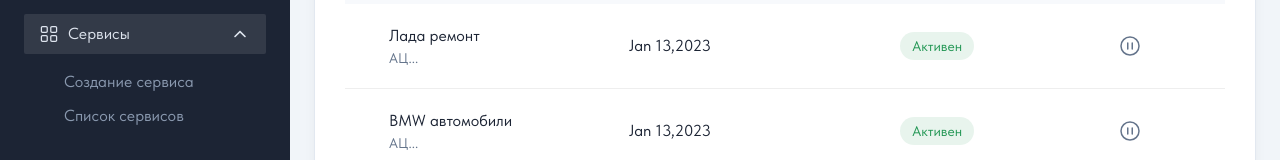
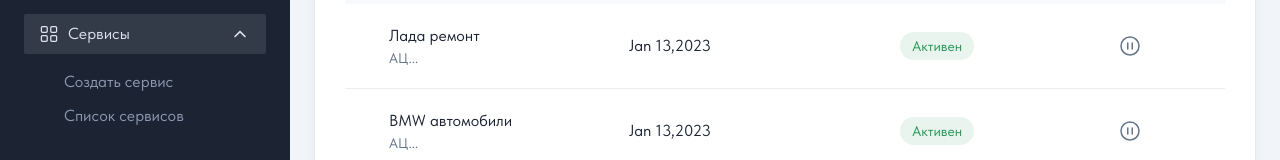
Before and after one commit to vzx7/chat3-manager-frontend, a React (Vite) app: page / in a window 1280 px wide. Shown: the part 181-341 px from the top of the page. Built offline with nearby package versions, Linux system fonts and the light colour scheme.

Commit message:
Добавлена страница 404

```diff
--- a/src/App.tsx
+++ b/src/App.tsx
@@ -4,10 +4,10 @@ import { Toaster } from 'react-hot-toast';
 
 
 import SignIn from './pages/Authentication/SignIn';
-import SignUp from './pages/Authentication/SignUp';
 import Loader from './common/Loader';
 import routes from './routes';
 import Main from './pages/Dashboard/Main';
+import Page404 from './pages/404';
 
 const DefaultLayout = lazy(() => import('./layout/DefaultLayout'));
 
@@ -29,7 +29,6 @@ function App() {
       />
       <Routes>
         <Route path="/auth/signin" element={<SignIn />} />
-        <Route path="/auth/signup" element={<SignUp />} />
         <Route element={<DefaultLayout />}>
           <Route index element={<Main />} />
           {routes.map((routes, index) => {
@@ -46,6 +45,7 @@ function App() {
               />
             );
           })}
+          <Route path="*" element={<Page404 />}/>
         </Route>
       </Routes>
     </>
--- a/src/components/Sidebar.tsx
+++ b/src/components/Sidebar.tsx
@@ -178,13 +178,13 @@ const Sidebar = ({ sidebarOpen, setSidebarOpen }: SidebarProps) => {
                         <ul className="mt-4 mb-5.5 flex flex-col gap-2.5 pl-6">
                           <li>
                             <NavLink
-                              to="/service-init"
+                              to="/service-create"
                               className={({ isActive }) =>
                                 'group relative flex items-center gap-2.5 rounded-md px-4 font-medium text-bodydark2 duration-300 ease-in-out hover:text-white ' +
                                 (isActive && '!text-white')
                               }
                             >
-                              Создание сервиса
+                              Создать сервис
                             </NavLink>
                           </li>
                           <li>
--- /dev/null
+++ b/src/pages/404.tsx
@@ -0,0 +1,19 @@
+import { NavLink } from "react-router-dom";
+
+const Page404 = () => {
+  return (
+    <>
+      <div className="col-span-12 xl:col-span-8">
+        <p>Такой страницы нет...</p>
+        <p> <NavLink
+          to="/"
+          className="font-medium text-blue-600 dark:text-blue-500 hover:underline text-primary"
+        >
+          Перейти на главную.
+        </NavLink> </p>
+      </div>
+    </>
+  );
+};
+
+export default Page404;
--- a/src/routes/index.ts
+++ b/src/routes/index.ts
@@ -1,4 +1,5 @@
 import { lazy } from 'react';
+import { redirect } from 'react-router-dom';
 
 const FormServiceInit = lazy(() => import('../pages/Form/FormServiceInit'));
 const FormServiceConfig = lazy(() => import('../pages/Form/FormServiceConfig'));
@@ -8,7 +9,7 @@ const ServiceList = lazy(() => import('../pages/ServiceList'));
 
 const coreRoutes = [
   {
-    path: '/service-init',
+    path: '/service-create',
     title: 'Инициализация сервиса',
     component: FormServiceInit,
   },
```
